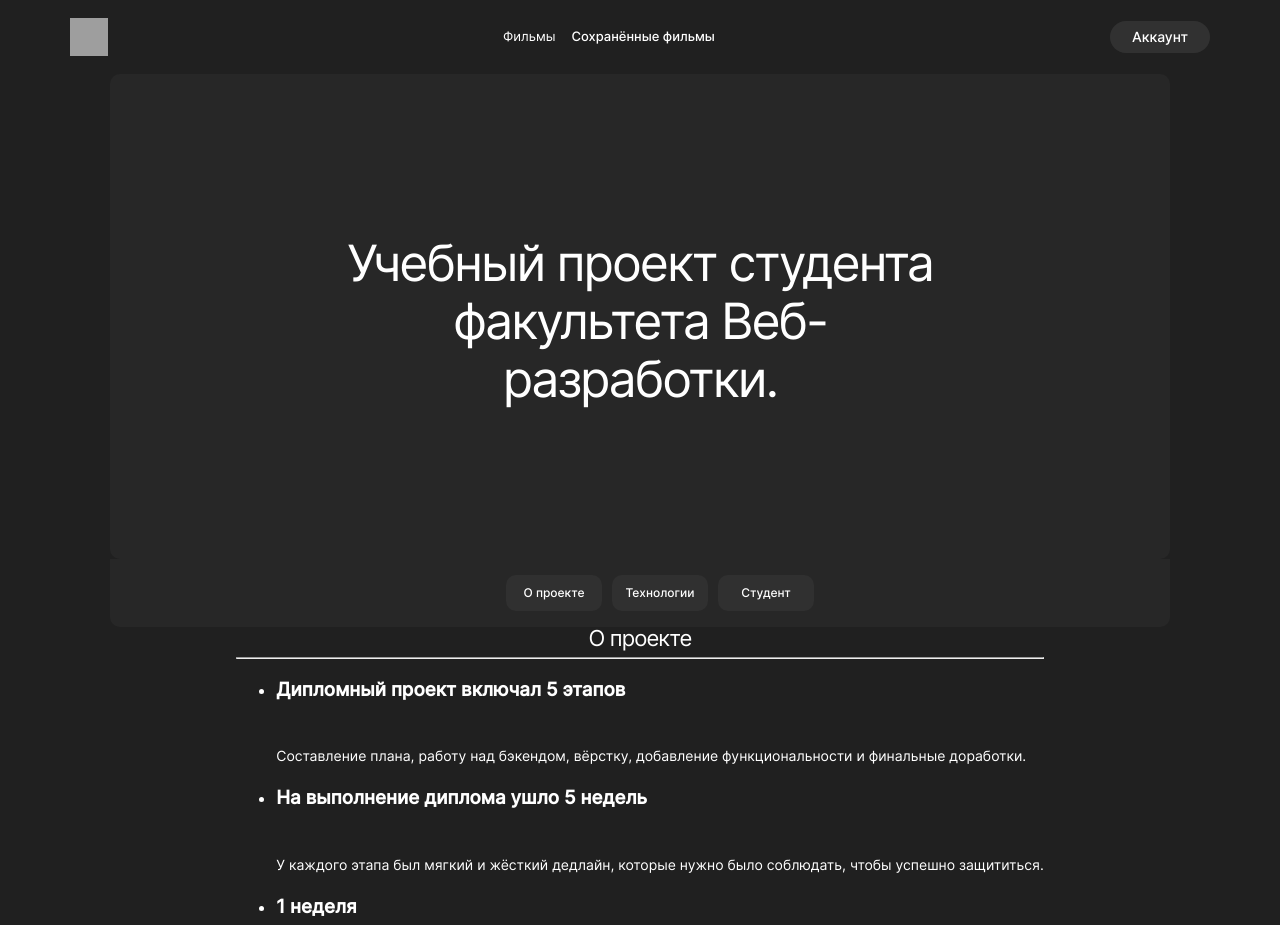
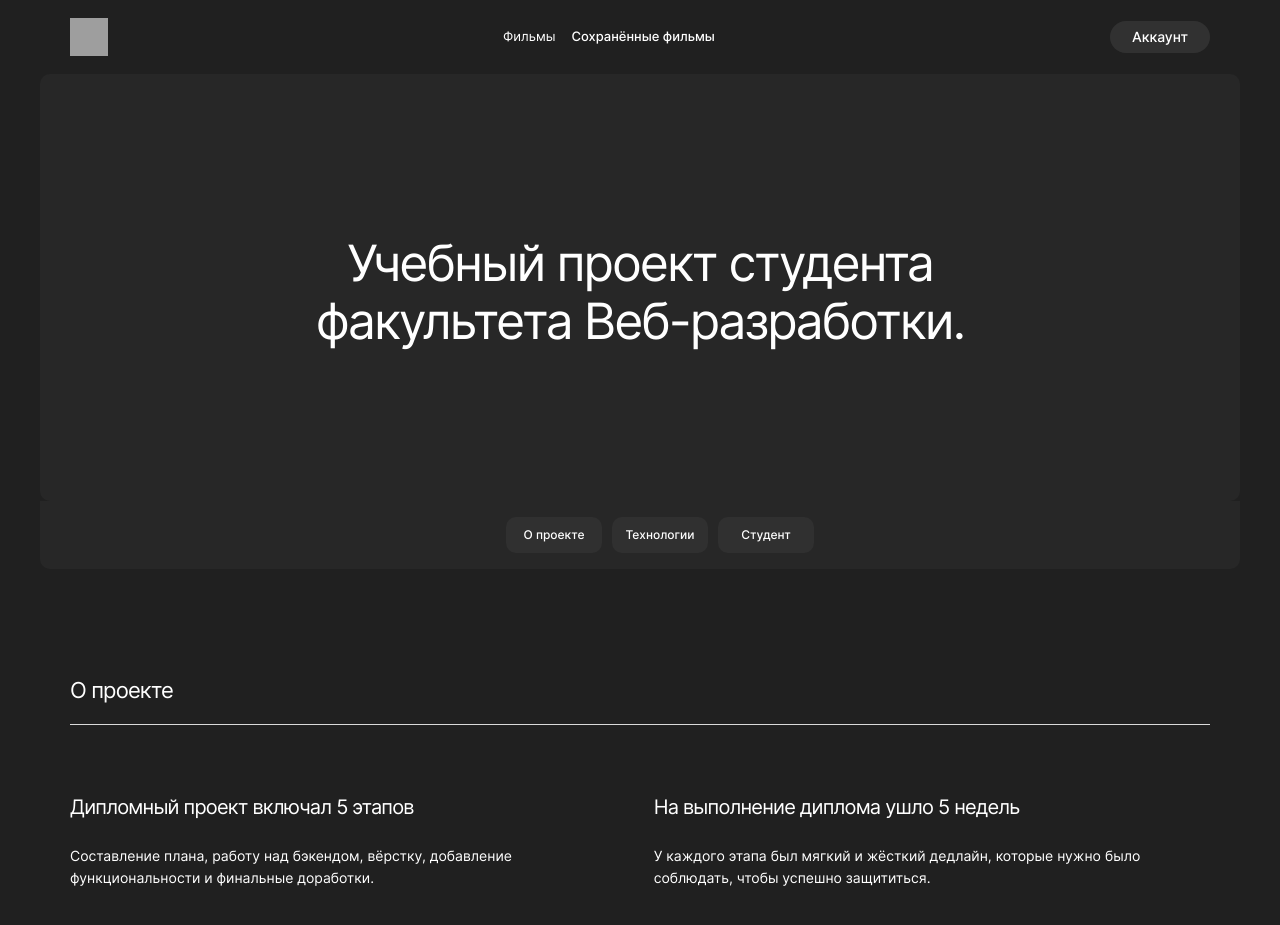
Before and after one commit to Yuliya-Lov/movies-explorer-frontend, a React (Create React App) app: page / in a window 1280 px wide. Shown: the top 925 px of the page. Built offline with nearby package versions, Linux system fonts and the light colour scheme; grey boxes are pictures that could not be loaded.

Commit message:
feat: about proj

```diff
--- a/src/components/AboutProject/AboutProject.css
+++ b/src/components/AboutProject/AboutProject.css
@@ -0,0 +1,44 @@
+.about-project {
+  margin: 110px 0;
+  display: flex;
+  flex-direction: column;
+  align-items: flex-start;
+  width: calc(100% - 140px);
+  box-sizing: border-box;
+  max-width: 1140px;
+}
+
+.about-project__info {
+  padding: 0;
+  margin: 70px 0 0 0;
+  list-style: none;
+  display: flex;
+  width: 100%;
+  gap: 40px;
+
+}
+
+.about-project__stages {}
+
+.about-project__stages-title {
+  margin: 0;
+  padding: 0;
+  font-size: 20px;
+  font-weight: 400;
+  line-height: normal;
+  letter-spacing: -0.8px;
+}
+
+.about-project__schema {}
+
+.about-project__schema-part {}
+
+.about-project__schema-part_left {}
+
+.about-project__schema-time {}
+
+.about-project__schema-time_colorfull {}
+
+.about-project__schema-about {}
+
+.about-project__schema-part_right {}
--- a/src/components/AboutProject/AboutProject.js
+++ b/src/components/AboutProject/AboutProject.js
@@ -1,15 +1,17 @@
 import React from 'react';
+import './AboutProject.css';
 import Paragraph from '../Paragraph/Paragraph.js';
 import Title from '../Title/Title';
+import Underline from '../Underline/Underline';
 
 function AboutProject(props) {
   return (
     <article className='about-project'>
       <Title level={2} size='m' text='О проекте'/>
-      <hr className='about-project__underscore' />
+      <Underline type ='light' />
       <ul className='about-project__info'>
         <li className='about-project__stages'>
-          <h3 className='two-columns__stages-title'>Дипломный проект включал 5 этапов</h3>
+          <h3 className='about-project__stages-title'>Дипломный проект включал 5 этапов</h3>
           <Paragraph text='Составление плана, работу над бэкендом, вёрстку, добавление функциональности и финальные доработки.'/>
         </li>
         <li className='about-project__stages'>
@@ -19,7 +21,7 @@ function AboutProject(props) {
       </ul>
       <ul className='about-project__schema'>
         <li className='about-project__schema-part about-project__schema-part_left'>
-          <h3 className='about-project__schema-time about-project__schema-time_colorful'>1 неделя</h3>
+          <h3 className='about-project__schema-time about-project__schema-time_colorfull'>1 неделя</h3>
           <p lang='en' className='about-project__schema-about'>Back-end</p>
         </li>
         <li className='about-project__schema-part about-project__schema-part_right'>
--- a/src/components/Header/Header.css
+++ b/src/components/Header/Header.css
@@ -28,6 +28,7 @@
   font-size: 13px;
   font-weight: 400;
   line-height: 1.38;
+  cursor: pointer;
 }
 
 .header__nav-item_active {
@@ -46,6 +47,7 @@
   font-size: 14px;
   font-weight: 500;
   line-height: 1.14;
+  cursor: pointer;
 }
 
 .header__access {
@@ -62,6 +64,7 @@
   font-size: 12px;
   font-weight: 500;
   line-height: 1.33;
+  cursor: pointer;
 }
 
 .header__signin-button {
@@ -76,4 +79,5 @@
   font-size: 12px;
   font-weight: 500;
   line-height: 1.33;
+  cursor: pointer;
 }
--- a/src/components/Header/Header.js
+++ b/src/components/Header/Header.js
@@ -5,9 +5,7 @@ import logo from '../../images/logo.svg';
 
 function Header({ isLoggedIn }) {
   const navigate = useNavigate();
-  const handleButtonClick = () => {
-    navigate('/profile', { replace: true })
-  }
+
   return (
     <header className='header'>
       <img className='header__logo' alt='Логотип' src={logo} />
--- a/src/components/Main/Main.css
+++ b/src/components/Main/Main.css
@@ -1,7 +1,6 @@
 .main {
-max-width: 1280px;
-min-width: 300px;
-width:calc(100% - 140px);
+width: 100%;
+min-width: 320px;
 display: flex;
 flex-direction: column;
 align-items: center;
--- a/src/components/NavTab/NavTab.css
+++ b/src/components/NavTab/NavTab.css
@@ -25,9 +25,12 @@
   display: flex;
   align-items: center;
   justify-content: center;
+
 }
 
 .project-nav__link {
+  width: 100%;
+  height: 100%;
   margin: 0;
   padding: 0;
   color: #FFF;
@@ -36,4 +39,6 @@
   font-style: normal;
   font-weight: 500;
   line-height: 1.33;
+  cursor: pointer;
+  text-align: center;
 }
--- a/src/components/Promo/Promo.css
+++ b/src/components/Promo/Promo.css
@@ -1,6 +1,6 @@
 .promo {
   box-sizing: border-box;
-  padding: 160px 20% 151px 20%;
+  padding: 160px 230px 151px 230px;
   border-radius: 10px;
   background: #272727;
   max-width: 1200px;
--- /dev/null
+++ b/src/components/Underline/Underline.css
@@ -0,0 +1,17 @@
+.underline {
+  margin: 0;
+  padding: 0;
+  max-width: 1140px;
+  width: 100%;
+  height: 0;
+	border: none;
+}
+
+.underline_type_light {
+  margin-top: 23px;
+  border-top: 1px solid #DADADA;
+}
+
+.underline_type_mist {
+  border-top: 1px solid #424242;
+}
--- /dev/null
+++ b/src/components/Underline/Underline.js
@@ -0,0 +1,10 @@
+import React from 'react';
+import  './Underline.css';
+
+function Underline({ type }) {
+  return (
+    <hr className={`underline underline_type_${type}`}/>
+  );
+}
+
+export default Underline;
```
